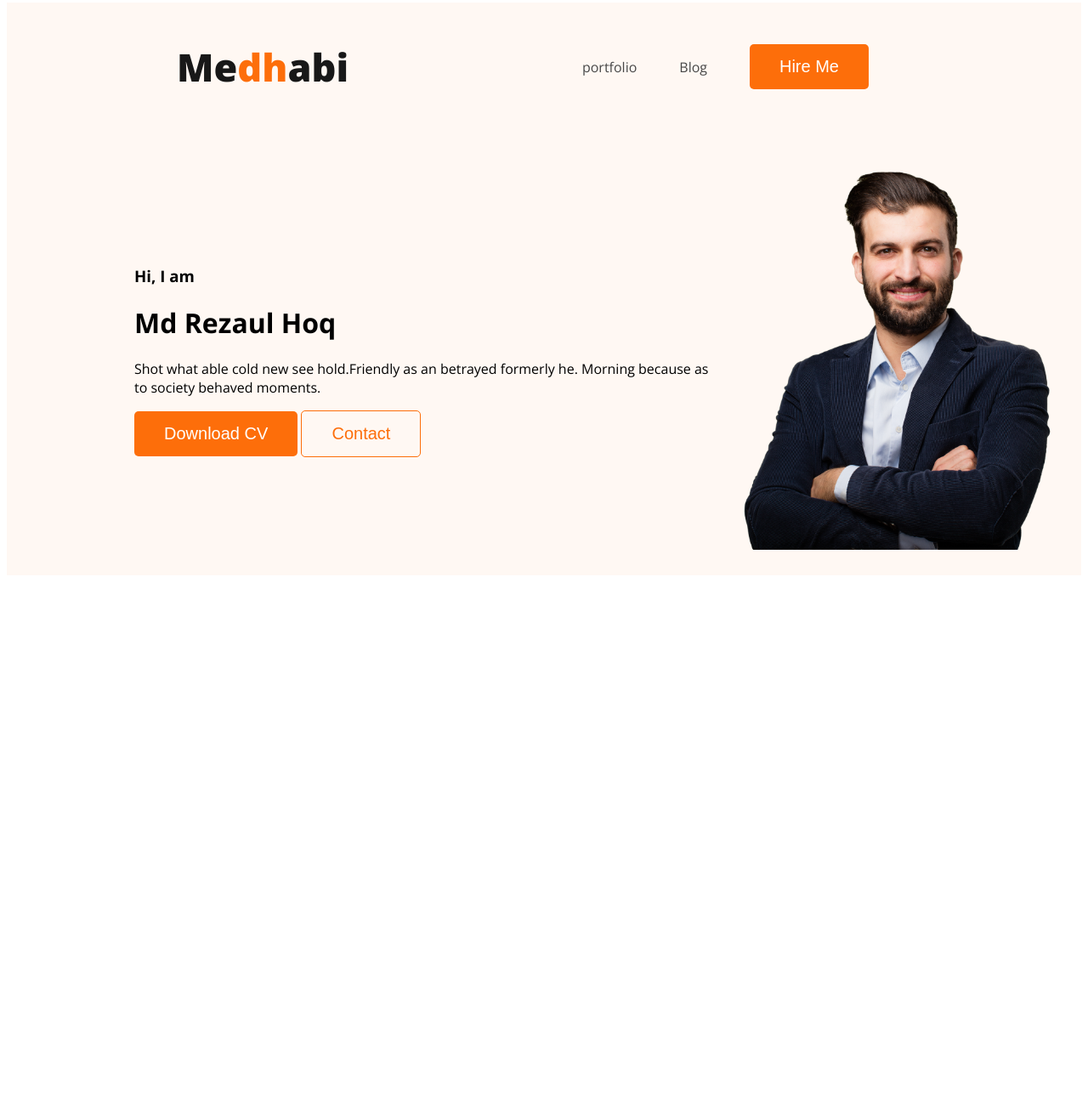
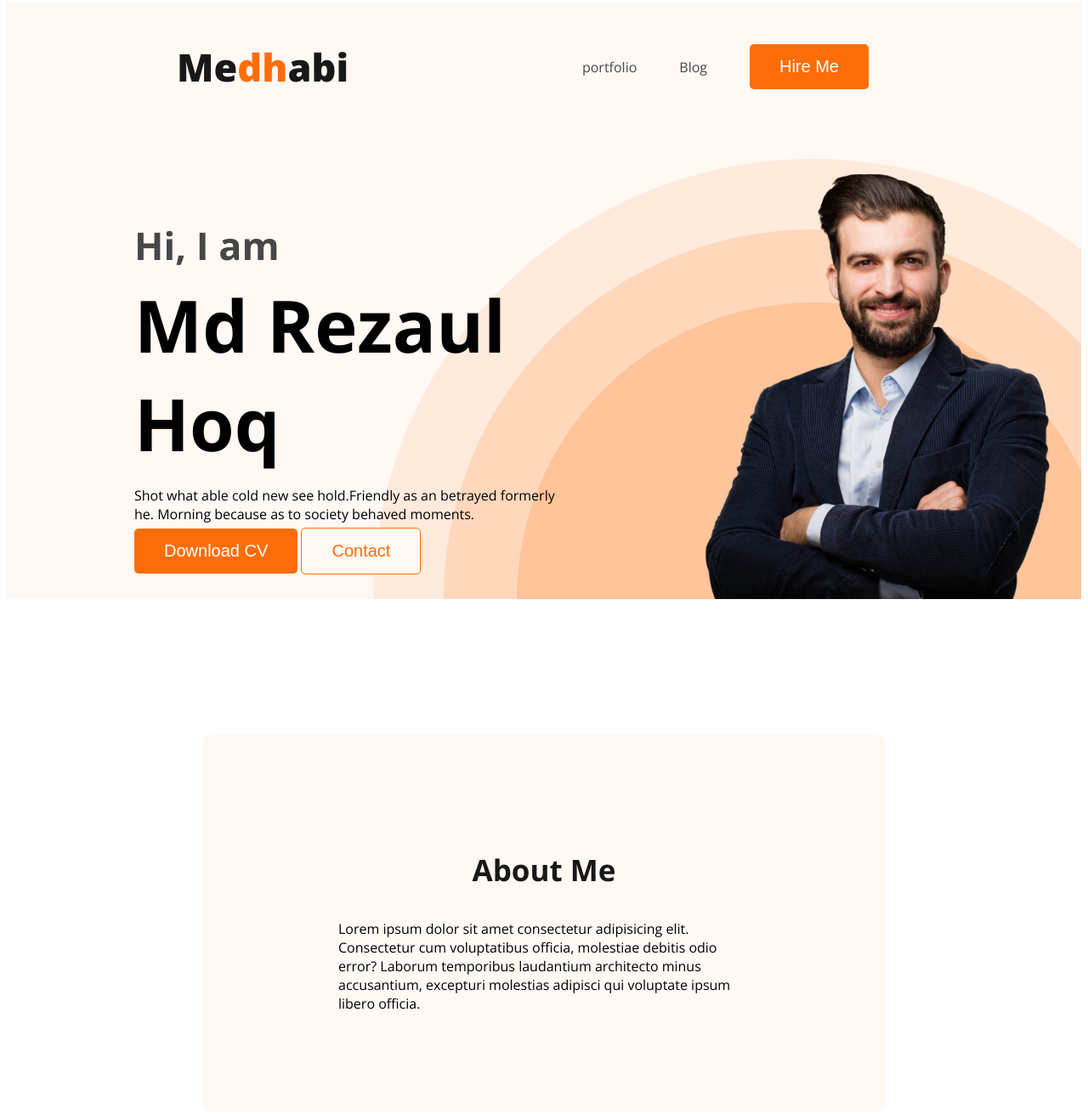
Before and after one commit to medhabicorp/web-developer-portfolio, a plain HTML site: page index.html in a window 1280 px wide. Shown: the part 5-1316 px from the top of the page at 85% size. Before the commit the page ends 800 px from the top, so only its background shows below. Drawn offline with nearby package versions, Linux system fonts and the light colour scheme.

Commit message:
start again

```diff
--- a/index.html
+++ b/index.html
@@ -26,7 +26,7 @@
             <div class="banner-content">
                 <h3 class="banner-intro">Hi, I  am</h3>
                 <h1 class="banner-title"> Md Rezaul Hoq</h1>
-                <p>Shot what able cold new see hold.Friendly as an betrayed formerly he. Morning because as to society behaved moments.</p>
+                <p class="banner-description">Shot what able cold new see hold.Friendly as an betrayed formerly he. Morning because as to society behaved moments.</p>
                 <button class="btn-primary">Download CV</button>
                 <button class="btn-contact">Contact</button>
             </div>
@@ -34,6 +34,10 @@
         </div>
     </header>
     <main>
+        <section class="about">
+            <h3 class="section-title">About Me</h3>
+            <p class="section-description">Lorem ipsum dolor sit amet consectetur adipisicing elit. Consectetur cum voluptatibus officia, molestiae debitis odio error? Laborum temporibus laudantium architecto minus accusantium, excepturi molestias adipisci qui voluptate ipsum libero officia.</p>
+        </section>
 
     </main>
     <footer>
--- a/styles/portfolio.css
+++ b/styles/portfolio.css
@@ -1,3 +1,4 @@
+/* shared part styles */
 body {
     font-family: 'Lato', sans-serif;
     font-family: 'Open Sans', sans-serif;
@@ -10,7 +11,12 @@ body {
     padding: 15px 35px;
     color: white;
     font-size: 20px;
-
+}
+.section-title{
+    color: #181818;
+    text-align: center;
+    font-size: 35px;
+    font-weight: 700;
 }
 /* nav related styles */
 nav {
@@ -44,15 +50,19 @@ nav a{
 }
 .header{
     background: #FFF8F3;
+    background-image: url(../images/header_bg.png);
+    background-repeat: no-repeat;
+    background-position: bottom right;
 }
 
 .banner{
-    padding: 30px 30px 30px 150px;
+    padding: 30px 30px 0px 150px;
     display: flex;
     align-items: center;
+    justify-content: space-between;
 }
 .banner .profile-pic{
-    width: 400px;
+    width: 450px;
 }
 .btn-contact{
     border-radius: 5px;
@@ -62,3 +72,29 @@ nav a{
     color: #FD6E0A;
     font-size: 20px;
 }
+.banner-intro{
+    font-size: 45px;
+    color: #474747;
+    margin-bottom: 0;
+}
+.banner-title{
+    font-size: 85px;
+    margin-top: 5px;
+    margin-bottom: 5px;
+}
+.banner-description{
+    margin-bottom: 5px;
+}
+.banner-content{
+    max-width: 500px;
+}
+
+
+/* main section styles */
+
+.about{
+    padding: 100px 160px;
+    border-radius: 10px;
+    background: #FFF8F3;
+    margin: 160px 230px;
+}
```
